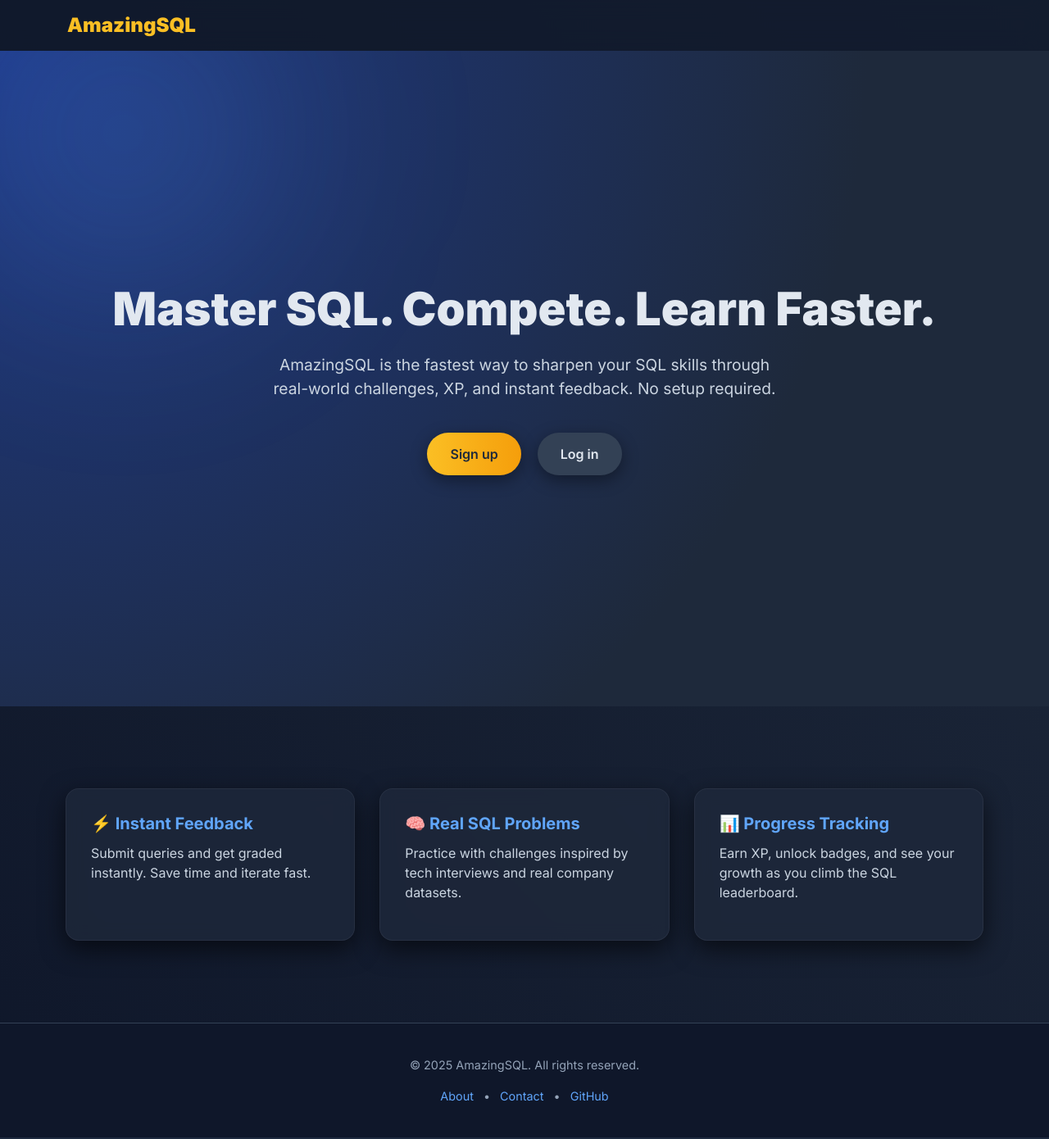
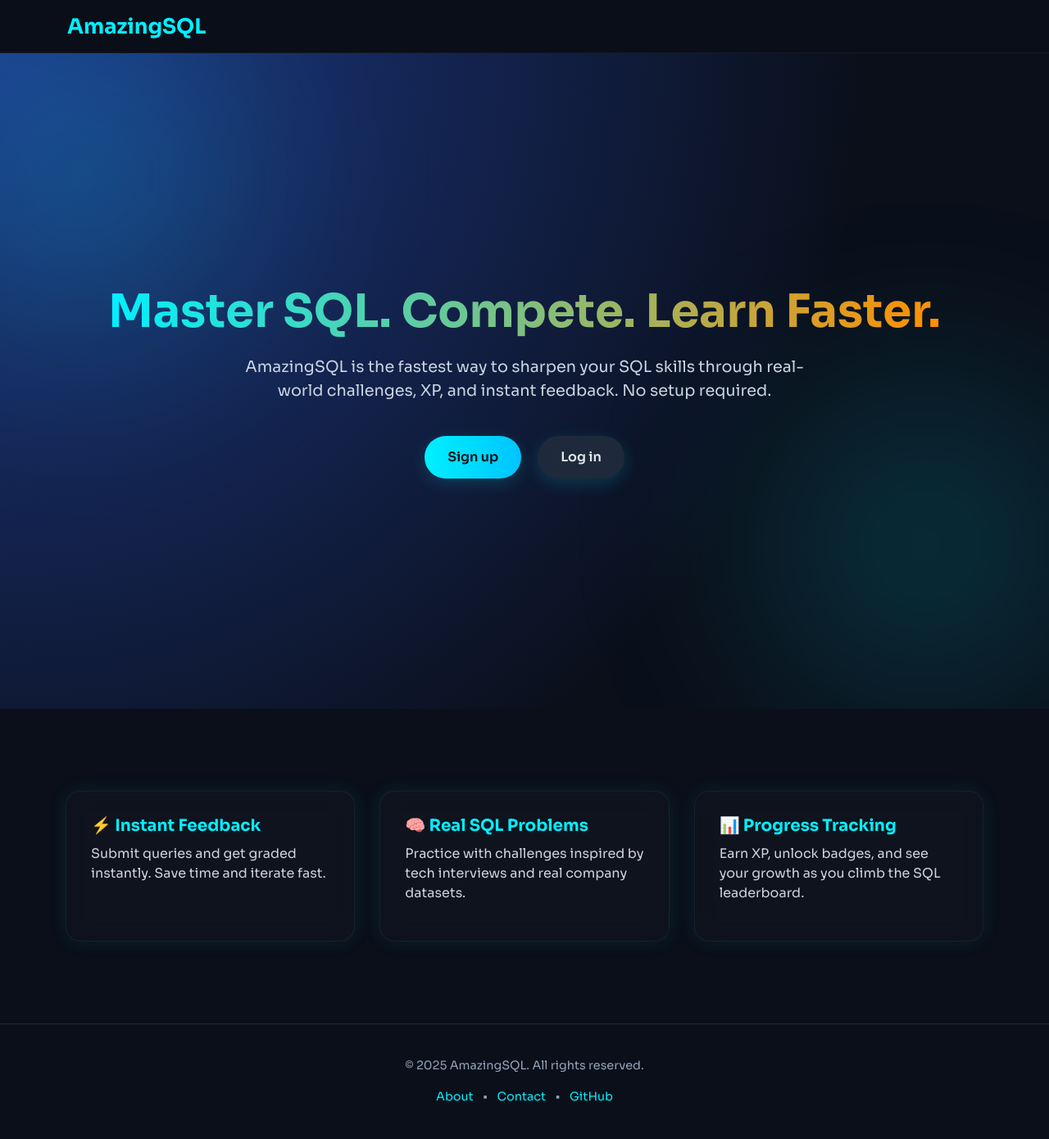
Before and after one commit to bowale-os/AmazingSQL, a Flask app: page / in a window 1280 px wide. Shown: the whole page at 82% size. Run offline with Flask 3, Linux system fonts and the light colour scheme; parts of the project's set-up code (start-up, migrations or seed data) failed here and were passed over.

```diff
--- a/templates/index.html
+++ b/templates/index.html
@@ -5,7 +5,7 @@
   <title>AmazingSQL</title>
   <meta name="viewport" content="width=device-width, initial-scale=1.0" />
   <link href="https://cdn.jsdelivr.net/npm/bootstrap@5.3.3/dist/css/bootstrap.min.css" rel="stylesheet" />
-  <link href="https://fonts.googleapis.com/css2?family=Inter:wght@400;600;700;900&display=swap" rel="stylesheet">
+  <link href="https://fonts.googleapis.com/css2?family=Sora:wght@400;600;700&display=swap" rel="stylesheet" />
   <style>
     * {
       box-sizing: border-box;
@@ -13,23 +13,23 @@
 
     body {
       margin: 0;
-      font-family: 'Inter', sans-serif;
-      background: linear-gradient(to right top, #0f172a, #1e293b);
-      color: #e2e8f0;
+      font-family: 'Sora', sans-serif;
+      background-color: #0a0f1a;
+      color: #e0e6f1;
     }
 
     .navbar {
       backdrop-filter: blur(12px);
-      background-color: rgba(15, 23, 42, 0.7);
+      background-color: rgba(10, 15, 26, 0.85);
+      border-bottom: 1px solid rgba(255, 255, 255, 0.05);
     }
 
     .navbar-brand {
-      font-weight: 800;
-      font-size: 1.5rem;
-      color: #fbbf24;
+      font-weight: 700;
+      font-size: 1.6rem;
+      color: #00f0ff;
     }
 
-    /* Hero */
     .hero {
       min-height: 100vh;
       display: flex;
@@ -38,34 +38,45 @@
       align-items: center;
       text-align: center;
       padding: 60px 20px;
-      background: radial-gradient(circle at top left, #1e3a8a, #1e293b 70%);
-      color: #e2e8f0;
+      background: radial-gradient(circle at top left, #1e3a8a, #0a0f1a 70%);
       position: relative;
       overflow: hidden;
     }
 
-    .hero::before {
+    .hero::before,
+    .hero::after {
       content: '';
       position: absolute;
       width: 600px;
       height: 600px;
-      background: radial-gradient(#60a5fa33, transparent 70%);
-      top: -200px;
-      left: -150px;
+      background: radial-gradient(circle, #00f0ff33, transparent 70%);
       filter: blur(100px);
       z-index: 0;
     }
 
+    .hero::before {
+      top: -150px;
+      left: -200px;
+    }
+
+    .hero::after {
+      bottom: -100px;
+      right: -150px;
+    }
+
     .hero h1 {
       font-size: 3.5rem;
-      font-weight: 900;
+      font-weight: 700;
       margin-bottom: 20px;
       z-index: 1;
+      background: linear-gradient(to right, #00f0ff, #ff8f00);
+      -webkit-background-clip: text;
+      -webkit-text-fill-color: transparent;
     }
 
     .hero p {
       font-size: 1.2rem;
-      max-width: 640px;
+      max-width: 700px;
       margin-bottom: 40px;
       color: #cbd5e1;
       z-index: 1;
@@ -78,37 +89,38 @@
       z-index: 1;
     }
 
-    .btn-primary, .btn-secondary {
+    .btn-primary,
+    .btn-secondary {
       padding: 14px 28px;
       font-size: 1rem;
       font-weight: 600;
       border-radius: 999px;
       transition: all 0.3s ease;
       text-decoration: none;
-      box-shadow: 0 6px 20px rgba(0,0,0,0.4);
+      box-shadow: 0 6px 20px rgba(0, 255, 255, 0.15);
     }
 
     .btn-primary {
-      background: linear-gradient(90deg, #fbbf24, #f59e0b);
-      color: #1e293b;
+      background: linear-gradient(90deg, #00f0ff, #00c4ff);
+      color: #0a0f1a;
     }
 
     .btn-primary:hover {
       transform: scale(1.05);
-      box-shadow: 0 0 20px #f59e0b88;
+      box-shadow: 0 0 20px #00f0ffaa;
     }
 
     .btn-secondary {
-      background-color: #334155;
+      background-color: #1e293b;
       color: #e2e8f0;
     }
 
     .btn-secondary:hover {
+      background-color: #334155;
       transform: scale(1.05);
       box-shadow: 0 0 12px #64748b;
     }
 
-    /* Features */
     .features {
       display: grid;
       grid-template-columns: repeat(auto-fit, minmax(280px, 1fr));
@@ -119,25 +131,25 @@
     }
 
     .feature {
-      background: rgba(30, 41, 59, 0.8);
-      backdrop-filter: blur(10px);
+      background: rgba(255, 255, 255, 0.02);
       border: 1px solid rgba(255, 255, 255, 0.05);
-      border-radius: 16px;
+      backdrop-filter: blur(14px);
+      border-radius: 18px;
       padding: 30px;
-      box-shadow: 0 10px 30px rgba(0, 0, 0, 0.6);
-      transition: transform 0.3s ease, box-shadow 0.3s ease;
+      box-shadow: 0 0 24px rgba(0, 255, 255, 0.08);
+      transition: all 0.4s ease;
     }
 
     .feature:hover {
-      transform: translateY(-6px);
-      box-shadow: 0 18px 40px rgba(0, 0, 0, 0.9);
+      transform: translateY(-5px);
+      box-shadow: 0 12px 48px rgba(0, 255, 255, 0.15);
     }
 
     .feature h3 {
+      color: #00f0ff;
       font-size: 1.25rem;
       font-weight: 700;
-      color: #60a5fa;
-      margin-bottom: 12px;
+      margin-bottom: 10px;
     }
 
     .feature p {
@@ -145,18 +157,17 @@
       color: #cbd5e1;
     }
 
-    /* Footer */
     footer {
       text-align: center;
       padding: 40px 20px;
       font-size: 0.9rem;
       color: #94a3b8;
-      border-top: 1px solid #334155;
-      background-color: #0f172a;
+      border-top: 1px solid #1e293b;
+      background-color: #0a0f1a;
     }
 
     footer a {
-      color: #60a5fa;
+      color: #00f0ff;
       text-decoration: none;
       margin: 0 8px;
       transition: color 0.3s ease;
```
